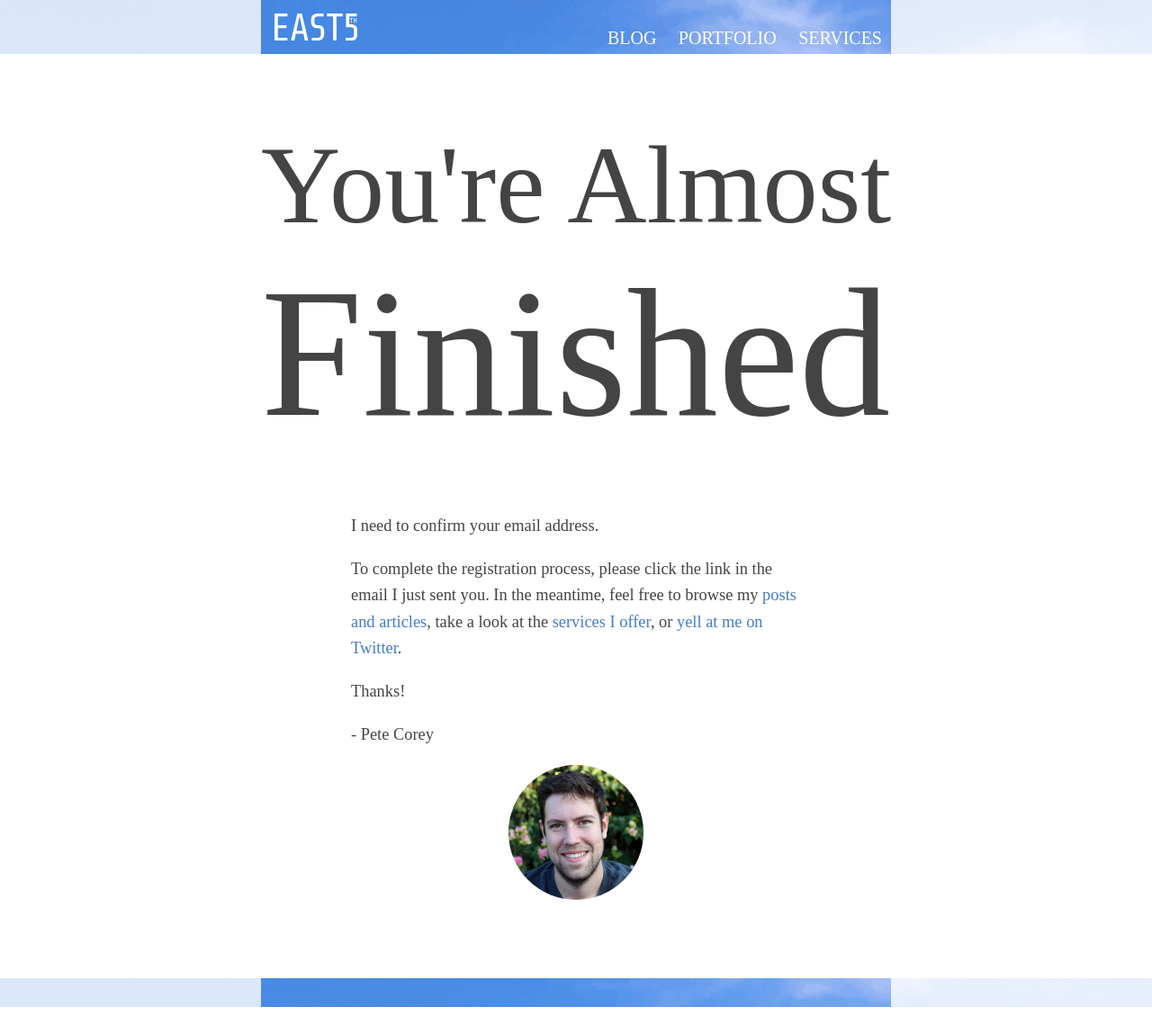
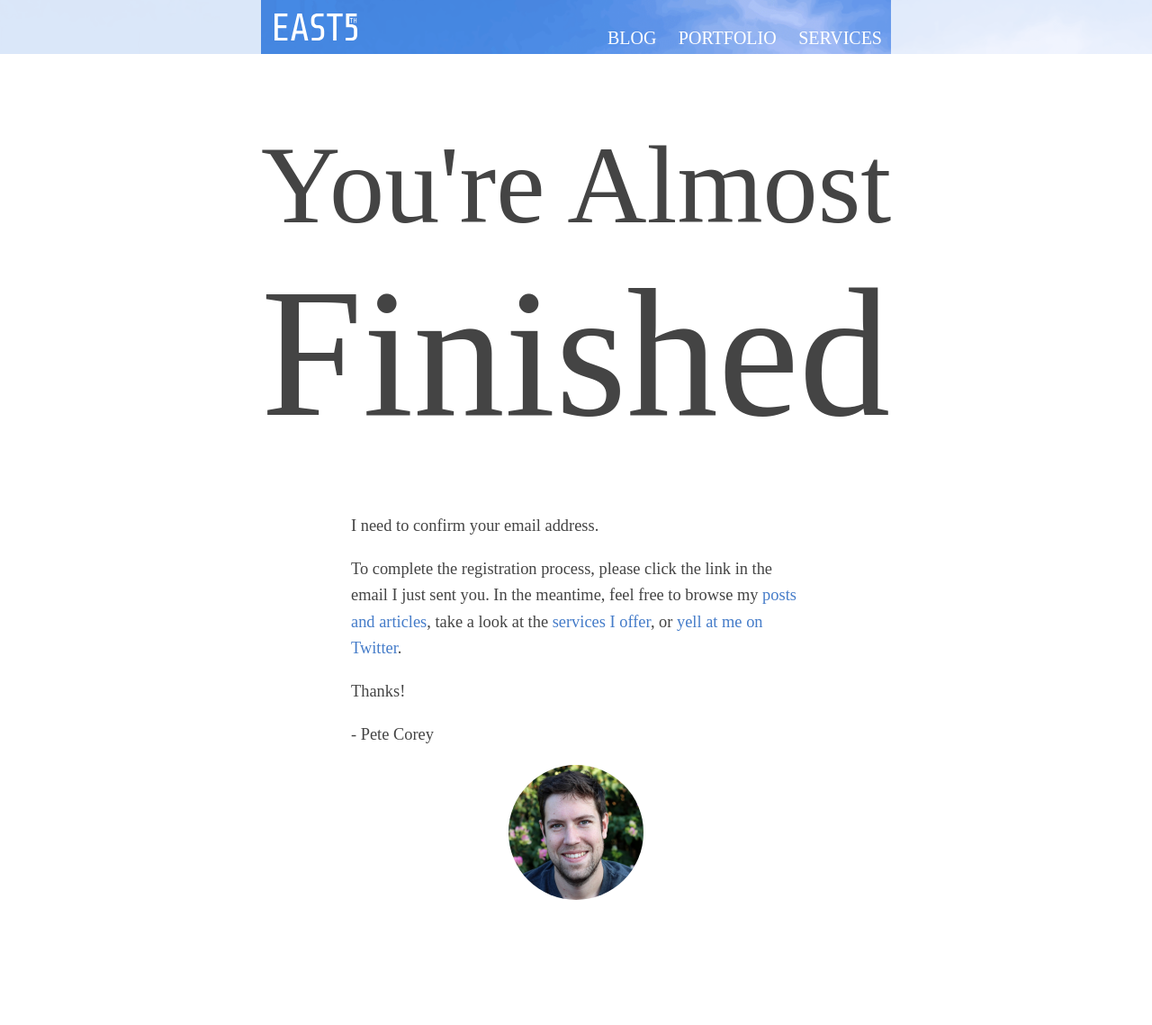
Before and after one commit to pcorey/pcorey.github.io, a Jekyll site: the page built from almost.html, in a window 1280 px wide. Shown: the whole page at 90% size. Built offline with Jekyll 4.4.1, drawn with Linux system fonts in a browser that asks for light colours; nearby versions of some CDN libraries; after the commit the page ends 1027 px from its top, so only the background shows below that.

Commit message:
Only show pagination where available

```diff
--- a/_config.yml
+++ b/_config.yml
@@ -7,7 +7,7 @@ url: "http://blog.east5th.co"
 twitter_username: petecorey
 github_username:  pcorey
 
-paginate: 3
+paginate: 5
 paginate_path: "/:num/"
 
 featured_posts: [
--- a/_layouts/default.html
+++ b/_layouts/default.html
@@ -11,6 +11,7 @@
             </div>
         </section>
 
+        {% if paginator %}
             <div class="pagination">
                 <div class="filler"></div>
                 <p>
@@ -24,6 +25,7 @@
                 </p>
                 <div class="filler"></div>
             </div>
+        {% endif %}
 
         {% if page.hideFooter != true %}
           {% include footer.html %}
```
Lines whose indentation alone changed are shown as unchanged.
